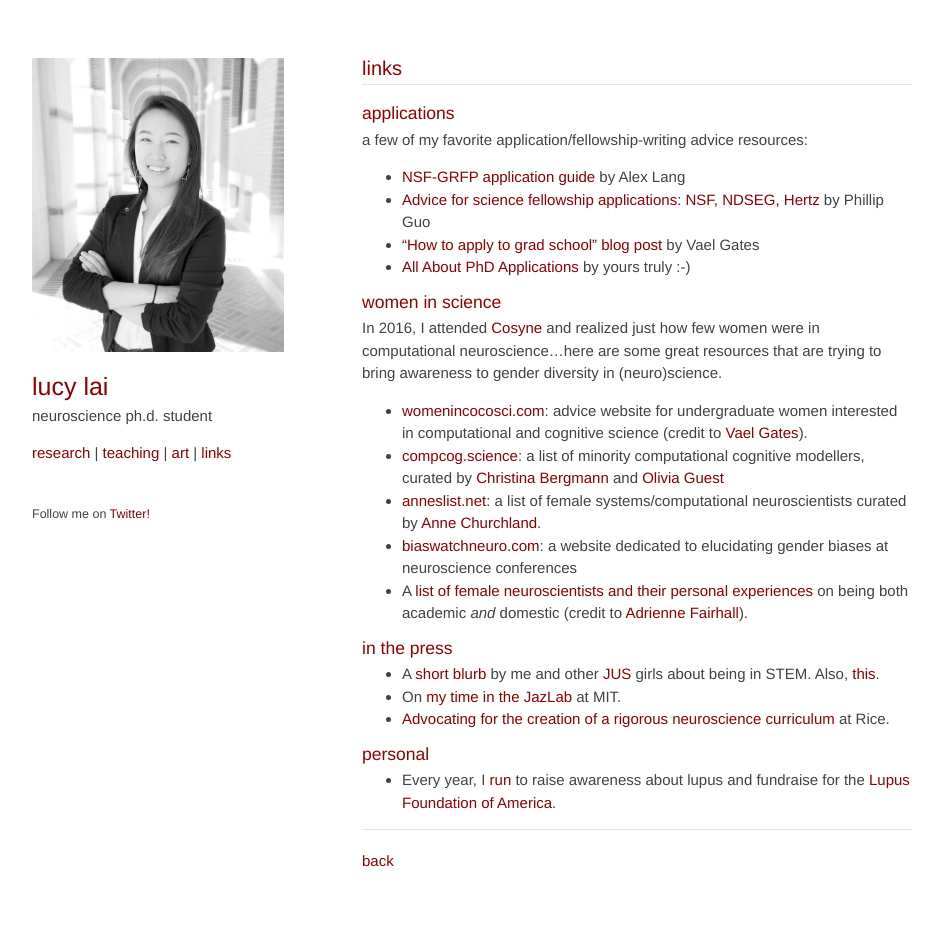
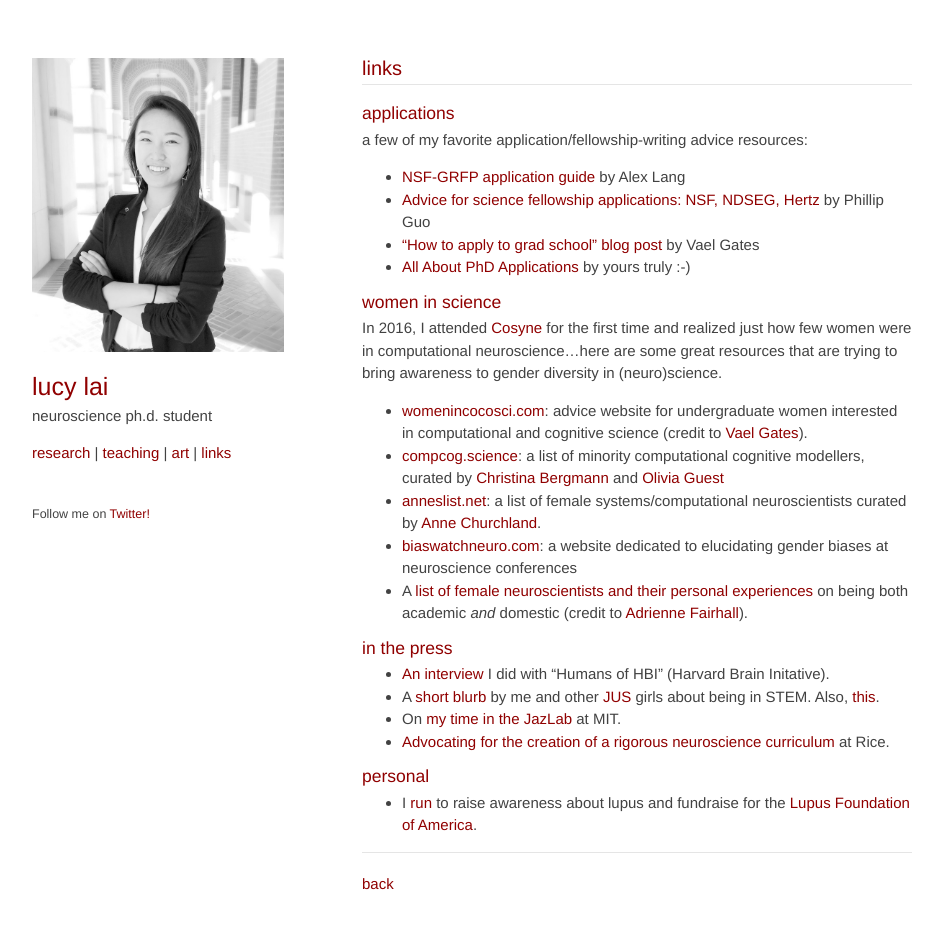
Before and after one commit to lucylai96/lucylai96.github.io, a Jekyll site: the page built from links.md, in a window 1280 px wide and 960 px high. Shown: the top 929 px of the window, without its empty margins (168-1111 px from the left). Built offline with Jekyll 4.4.1, drawn with Linux system fonts in a browser that asks for light colours; our own code applies the rules of GitHub Pages for plain Markdown files.

Commit message:
Update links.md

```diff
--- a/links.md
+++ b/links.md
@@ -5,10 +5,10 @@
 * [NSF-GRFP application guide](http://www.alexhunterlang.com/nsf-fellowship){:target="_blank"} by Alex Lang
 * [Advice for science fellowship applications: NSF, NDSEG, Hertz](http://www.pgbovine.net/fellowship-tips.htm){:target="_blank"} by Phillip Guo
 * ["How to apply to grad school" blog post](https://monicagatesblog.wordpress.com/2016/03/14/the-phd-application-post/){:target="_blank"} by Vael Gates
-* [All About PhD Applications](https://lucyblogs.wordpress.com/2018/08/02/all-about-phd-applications/){:target="_blank"} by yours truly :-)
+* [All About PhD Applications](https://lucy-lai.com/blog/gradapps){:target="_blank"} by yours truly :-)
 
 ### women in science
-In 2016, I attended [Cosyne](http://cosyne.org){:target="_blank"} and realized just how few women were in computational neuroscience...here are some great resources that are trying to bring awareness to gender diversity in (neuro)science.
+In 2016, I attended [Cosyne](http://cosyne.org){:target="_blank"} for the first time and realized just how few women were in computational neuroscience...here are some great resources that are trying to bring awareness to gender diversity in (neuro)science.
 * [womenincocosci.com](http://womenincocosci.com/){:target="_blank"}: advice website for undergraduate women interested in computational and cognitive science (credit to [Vael Gates](https://vaelgates.com/){:target="_blank"}).
 * [compcog.science](http://compcog.science/){:target="_blank"}: a list of minority computational cognitive modellers, curated by [Christina Bergmann](https://sites.google.com/site/chbergma/){:target="_blank"} and [Olivia Guest](http://oliviaguest.com/){:target="_blank"}
 * [anneslist.net](https://anneslist.net/){:target="_blank"}: a list of female systems/computational neuroscientists curated by [Anne Churchland](http://churchlandlab.labsites.cshl.edu/){:target="_blank"}.
@@ -16,12 +16,13 @@
 * A [list of female neuroscientists and their personal experiences](https://fairhalllab.com/careers/how-does-she-do-it/){:target="_blank"} on being both academic _and_ domestic (credit to [Adrienne Fairhall](https://fairhalllab.com/){:target="_blank"}).
 
 ### in the press
+* [An interview](https://brain.harvard.edu/hbi_humans/lucy-lai/){:target="_blank"} I did with "Humans of HBI" (Harvard Brain Initative).
 * A [short blurb](https://www.janelia.org/you-janelia/students-and-postdocs/advice-girls-stem-our-janelia-undergraduate-scholars){:target="_blank"} by me and other [JUS](https://www.janelia.org/you-janelia/students-postdocs/undergraduate-scholars-program){:target="_blank"} girls about being in STEM. Also, [this](https://www.janelia.org/meet-2017-janelia-undergraduate-scholars){:target="_blank"}.
 * On [my time in the JazLab](http://www.csne-erc.org/engage-enable/post/reu-program-participants-mit-and-sdsu){:target="_blank"} at MIT.
 * [Advocating for the creation of a rigorous neuroscience curriculum](http://www.ricethresher.org/article/2017/11/fac-senate-neuroscience-major-vote){:target="_blank"} at Rice.
 
 ### personal
-* Every year, I [run](https://www.lupus.org/action/walk-to-end-lupus-now){:target="_blank"} to raise awareness about lupus and fundraise for the [Lupus Foundation of America](https://lupus.org/){:target="_blank"}.
+* I [run](https://www.lupus.org/action/walk-to-end-lupus-now){:target="_blank"} to raise awareness about lupus and fundraise for the [Lupus Foundation of America](https://lupus.org/){:target="_blank"}.
 
 ***
 [back](./)
```
